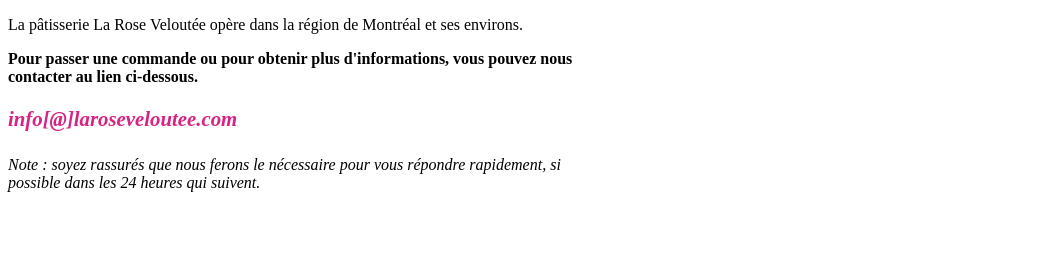
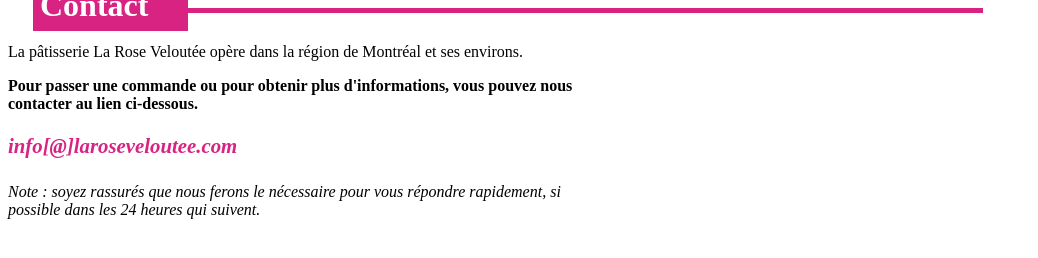
Before and after one commit to DanYellow/lrv, a Gatsby site: page /contact in a window 1280 px wide. Shown: the whole page, without its empty margins (0-1038 px from the left). Built offline with nearby package versions, Linux system fonts and the light colour scheme; Gatsby itself is replaced by a stand-in of ours.

```diff
--- /dev/null
+++ b/src/components/page-title.jsx
@@ -0,0 +1,31 @@
+import React from 'react'
+import styled from 'styled-components'
+
+const PageTitle = styled.section`
+    position: relative;
+    max-width: 950px;
+    margin: 0 auto;
+    border-top: 5px solid #D82383;
+    margin-bottom: 30px !important;
+
+    @media only screen and (max-width: 768px) {
+        margin: 0 15px;
+    }
+
+    h1 {
+        position: absolute;
+        top: -60px;
+        padding: 7px 40px 7px 7px;
+        background-color: #D82383;
+        color: white;
+        font-weight: bold;
+        font-size: 2rem;
+        z-index: 9;
+    }
+`
+
+export default ({ title }) => (
+  <PageTitle>
+    <h1>{ title }</h1>
+  </PageTitle>
+)
--- a/src/pages/contact.jsx
+++ b/src/pages/contact.jsx
@@ -1,6 +1,7 @@
 import React from 'react'
 import Link from 'gatsby-link'
 import styled from 'styled-components'
+import PageTitle from 'components/page-title'
 
 import { COLOR_PINK } from 'config/variables'
 
@@ -33,16 +34,26 @@
 `
 
 const ContactPage = () => (
+  <div style={{ maxWidth: 1000 }}>
+    <PageTitle title="Contact" />
     <Contact>
-    <Paragraph>La pâtisserie La Rose Veloutée opère dans la région de Montréal et ses environs.</Paragraph>
-    <ParagraphBold>Pour passer une commande ou pour obtenir plus d'informations, vous pouvez nous contacter au lien ci-dessous.</ParagraphBold>
+      <Paragraph>
+        La pâtisserie La Rose Veloutée opère dans la région de Montréal et ses
+        environs.
+      </Paragraph>
+      <ParagraphBold>
+        Pour passer une commande ou pour obtenir plus d'informations, vous
+        pouvez nous contacter au lien ci-dessous.
+      </ParagraphBold>
       <Email>info[@]laroseveloutee.com</Email>
       <Footer>
         <p>
-      Note : soyez rassurés que nous ferons le nécessaire pour vous répondre rapidement, si possible dans les 24 heures qui suivent.
+          Note : soyez rassurés que nous ferons le nécessaire pour vous répondre
+          rapidement, si possible dans les 24 heures qui suivent.
         </p>
       </Footer>
     </Contact>
+  </div>
 )
 
 export default ContactPage
```
Also changed, not shown: gatsby-node.js (+35 -0 lines), src/components/navigation/index.jsx (+20 -7 lines), src/layouts/index.jsx (+11 -8 lines), src/pages/index.jsx (+12 -4 lines). Lines whose indentation alone changed are shown as unchanged.
